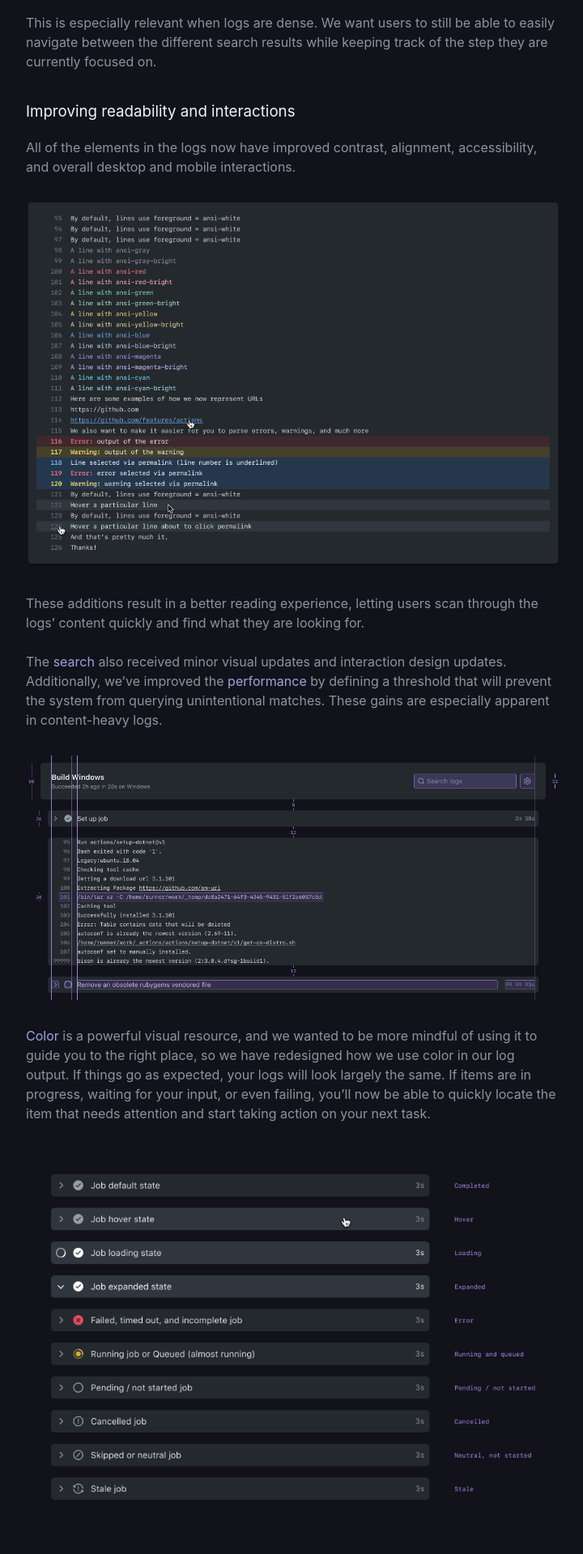
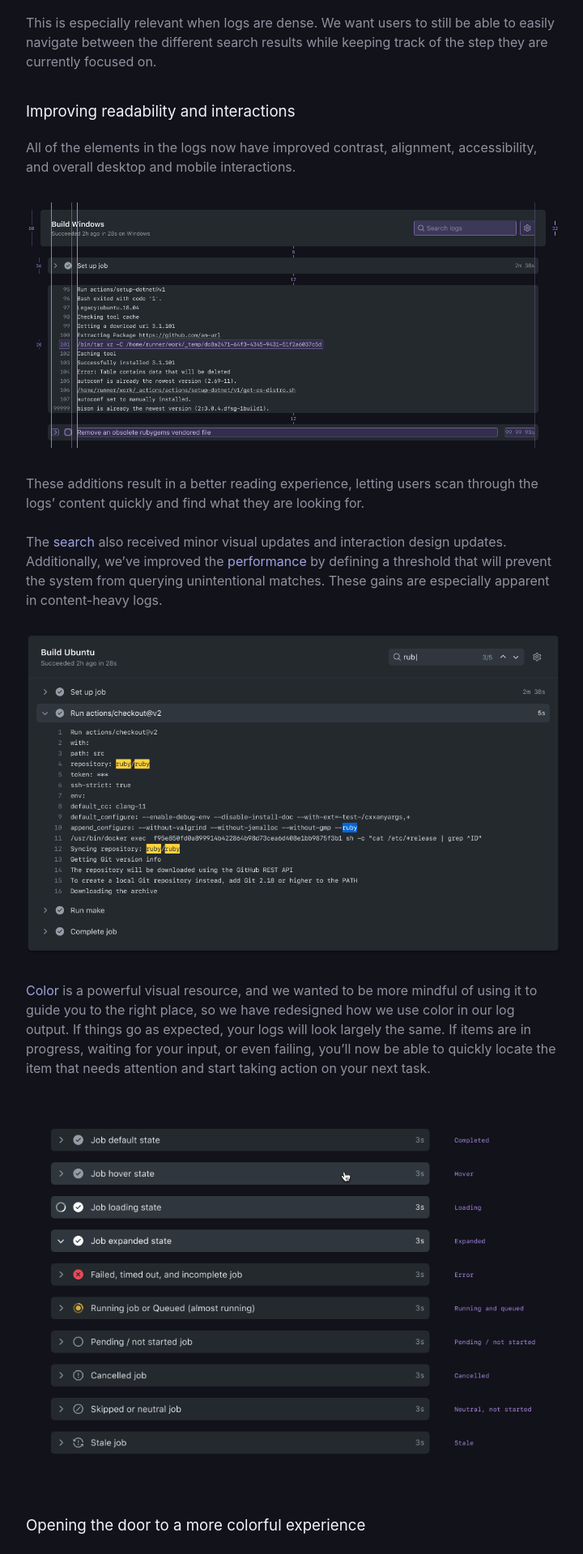
Before and after one commit to adrianmg/adrianmg.github.io, a Jekyll site: the page built from _posts/2020-12-03-improving-experience-github-actions-logs.md, in a window 1280 px wide. Shown: the part 2494-4413 px from the top of the page at 81% size, without its empty margins (278-998 px from the left). Built offline with Jekyll 4.4.1, drawn with Linux system fonts in a browser that asks for light colours.

Commit message:
Updated images

```diff
--- a/_posts/2020-12-03-improving-experience-github-actions-logs.md
+++ b/_posts/2020-12-03-improving-experience-github-actions-logs.md
@@ -46,13 +46,13 @@ This is especially relevant when logs are dense. We want users to still be able
 
 All of the elements in the logs now have improved contrast, alignment, accessibility, and overall desktop and mobile interactions.
 
-[![GitHub Logs UI]({{ "/assets/images/posts/2020/github-logs/logs-03.png" | relative_url }})]({{ "/assets/images/posts/2020/github-logs/logs-03.png" | relative_url }})
+[![GitHub Logs UI]({{ "/assets/images/posts/2020/github-logs/logs-04.png" | relative_url }})]({{ "/assets/images/posts/2020/github-logs/logs-04.png" | relative_url }})
 
 These additions result in a better reading experience, letting users scan through the logs’ content quickly and find what they are looking for.
 
 The **search** also received minor visual updates and interaction design updates. Additionally, we’ve improved the **performance** by defining a threshold that will prevent the system from querying unintentional matches. These gains are especially apparent in content-heavy logs.
 
-[![GitHub Logs UI]({{ "/assets/images/posts/2020/github-logs/logs-04.png" | relative_url }})]({{ "/assets/images/posts/2020/github-logs/logs-04-full.png" | relative_url }})
+[![GitHub Logs UI]({{ "/assets/images/posts/2020/github-logs/logs-06.png" | relative_url }})]({{ "/assets/images/posts/2020/github-logs/logs-06-full.png" | relative_url }})
 
 **Color** is a powerful visual resource, and we wanted to be more mindful of using it to guide you to the right place, so we have redesigned how we use color in our log output. If things go as expected, your logs will look largely the same. If items are in progress, waiting for your input, or even failing, you’ll now be able to quickly locate the item that needs attention and start taking action on your next task.
 
@@ -70,7 +70,7 @@ That’s why we are increasing the color support, including:
 
 This enables richer content and better integration when rendering information coming from third-party sources. Here’s a sneak preview of how some of them will look like:
 
-[![GitHub Logs UI]({{ "/assets/images/posts/2020/github-logs/logs-06.png" | relative_url }})]({{ "/assets/images/posts/2020/github-logs/logs-06.png" | relative_url }})
+[![GitHub Logs UI]({{ "/assets/images/posts/2020/github-logs/logs-03.png" | relative_url }})]({{ "/assets/images/posts/2020/github-logs/logs-03.png" | relative_url }})
 
 ## Id’d love to hear your thoughts!
 
```
